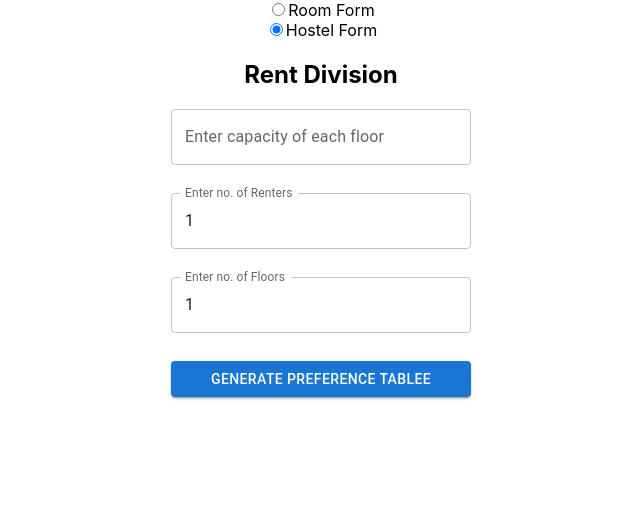
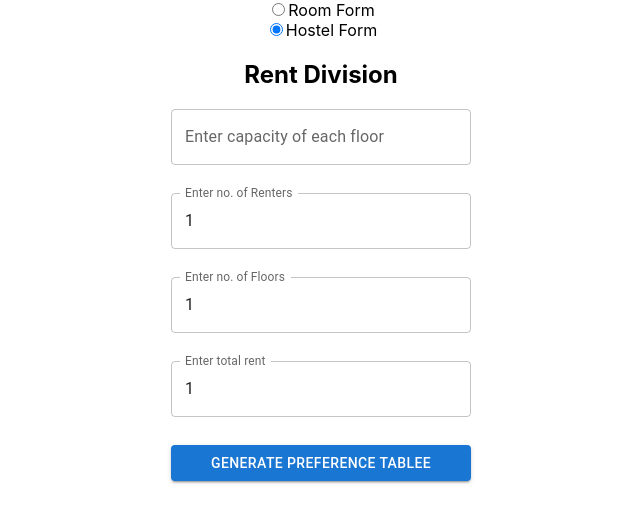
Before and after one commit to santoshkavhar/Rent-Division-UI, a React (Create React App) app: page / in a window 1280 px wide. Both pictures are taken after a click on the radio button "Hostel Form". Shown: the top 522 px of the page, without its empty margins (319-959 px from the left). Built offline with nearby package versions, Linux system fonts and the light colour scheme.

Commit message:
Total rent asked from user

```diff
--- a/src/HostelForm.js
+++ b/src/HostelForm.js
@@ -6,6 +6,7 @@ function HostelForm() {
   const [formData, setFormData] = useState({
     renters: 1,
     floors: 1,
+    rent:1,
     capacity: "",
     rentData: [],
   });
@@ -100,6 +101,15 @@ function HostelForm() {
             onChange={handleChange}
             inputProps={{ min: 1, step: 1 }}
           />
+          <TextField
+            label="Enter total rent"
+            id="rent"
+            name="rent"
+            type="number"
+            value={formData.rent}
+            onChange={handleChange}
+            inputProps={{ min: 1, step: 1 }}
+          />
           <Button variant="contained" color="primary" onClick={generateTable}>
             Generate Preference Tablee
           </Button>
```
